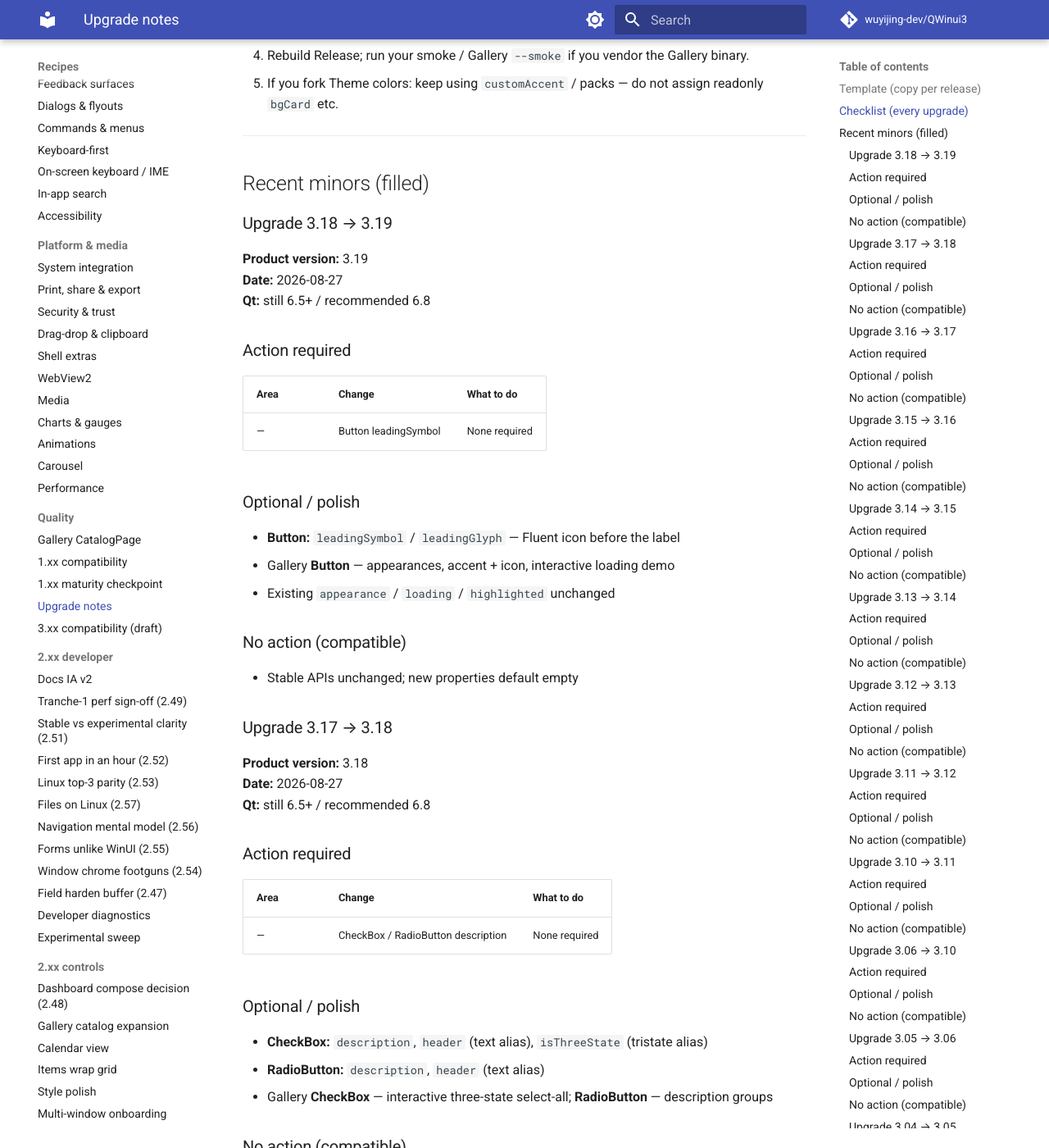
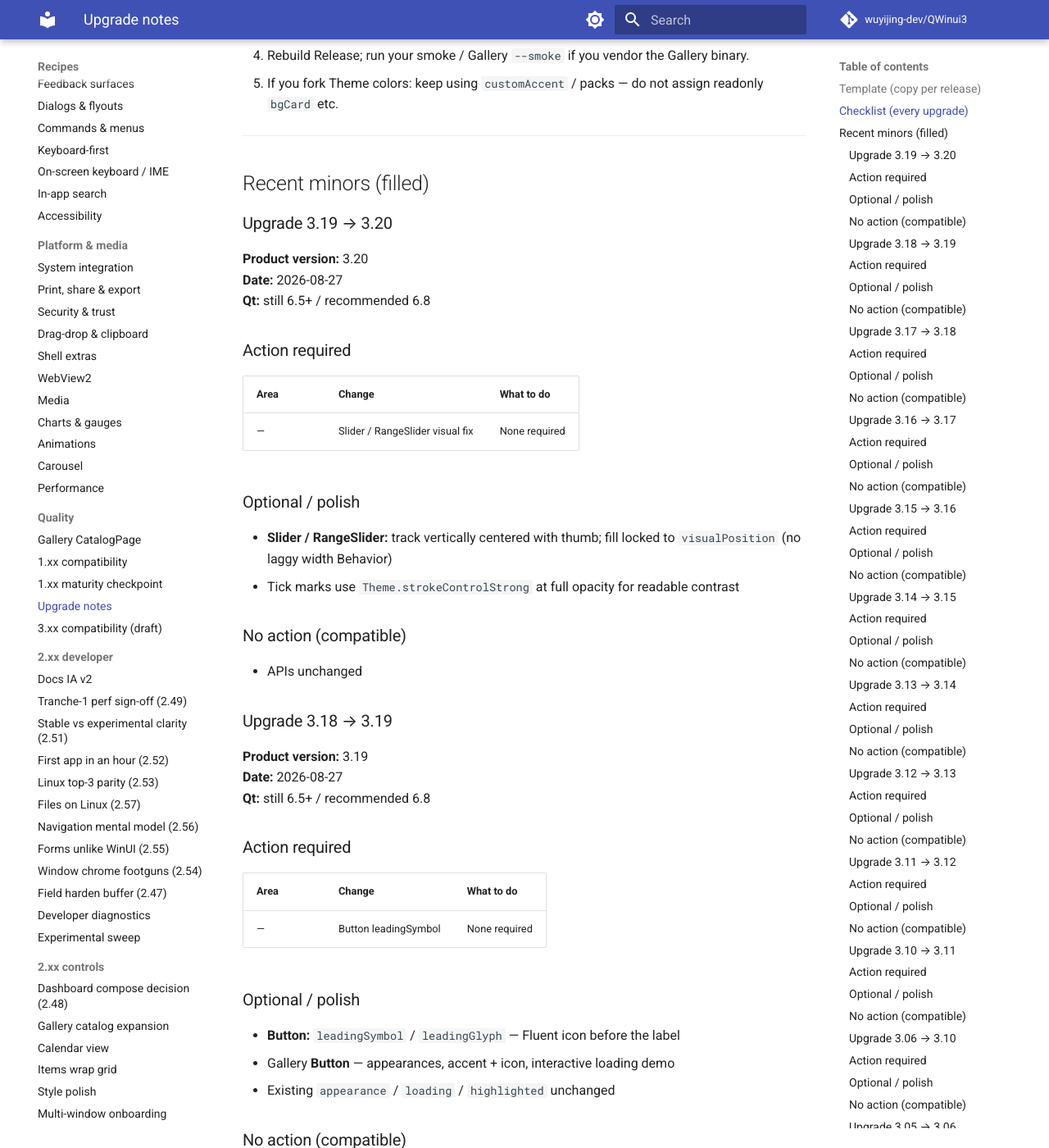
Before and after one commit to wuyijing-dev/QWinui3, an MkDocs documentation site: the page built from docs/upgrade-notes.md, in a window 1280 px wide and 1400 px high, scrolled down 1111 px. Shown: the whole window at 82% size. Built offline with MkDocs 1.6.1 and Material for MkDocs 9.7.7, drawn with Linux system fonts in a browser that asks for light colours; comment, search, counter and statistics services are not loaded.

Commit message:
Fix Slider thumb/track alignment and tick contrast.
Center the rail on the same availableHeight as the thumb, lock fill to visualPosition without laggy width animation, and paint ticks with strokeControlStrong.

```diff
--- a/CMakeLists.txt
+++ b/CMakeLists.txt
@@ -17,7 +17,7 @@
 
 # Product version is X.YY (two-digit minor), e.g. 1.00, 1.01, 1.10.
 # Git tags / packages use v${QWINUI3_VERSION}. CMake needs major.minor.patch.
-set(QWINUI3_VERSION "3.19")
+set(QWINUI3_VERSION "3.20")
 if(NOT QWINUI3_VERSION MATCHES "^[0-9]+\\.[0-9][0-9]$")
     message(FATAL_ERROR "QWINUI3_VERSION must be X.YY (two-digit minor), got '${QWINUI3_VERSION}'")
 endif()
--- a/docs/upgrade-notes.md
+++ b/docs/upgrade-notes.md
@@ -46,6 +46,24 @@
 ---
 
 ## Recent minors (filled)
+
+### Upgrade 3.19 → 3.20
+
+**Product version:** 3.20
+**Date:** 2026-08-27
+**Qt:** still 6.5+ / recommended 6.8
+
+### Action required
+| Area | Change | What to do |
+|------|--------|------------|
+| — | Slider / RangeSlider visual fix | None required |
+
+### Optional / polish
+- **Slider / RangeSlider:** track vertically centered with thumb; fill locked to `visualPosition` (no laggy width Behavior)
+- Tick marks use `Theme.strokeControlStrong` at full opacity for readable contrast
+
+### No action (compatible)
+- APIs unchanged
 
 ### Upgrade 3.18 → 3.19
 
```
Also changed, not shown: ROADMAP.md (+3 -3 lines), docs/roadmap.md (+1 -1 lines), 2 other files.
